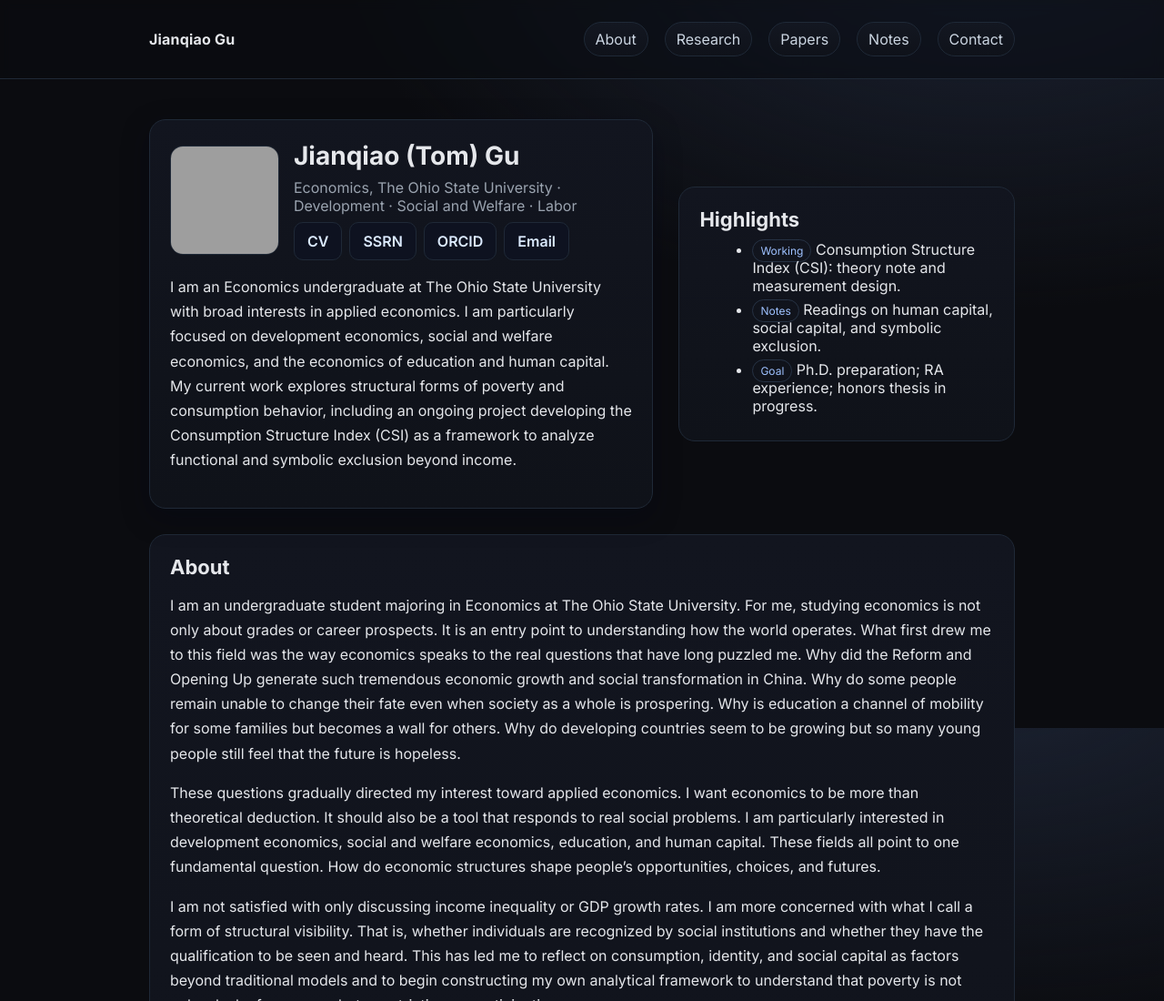
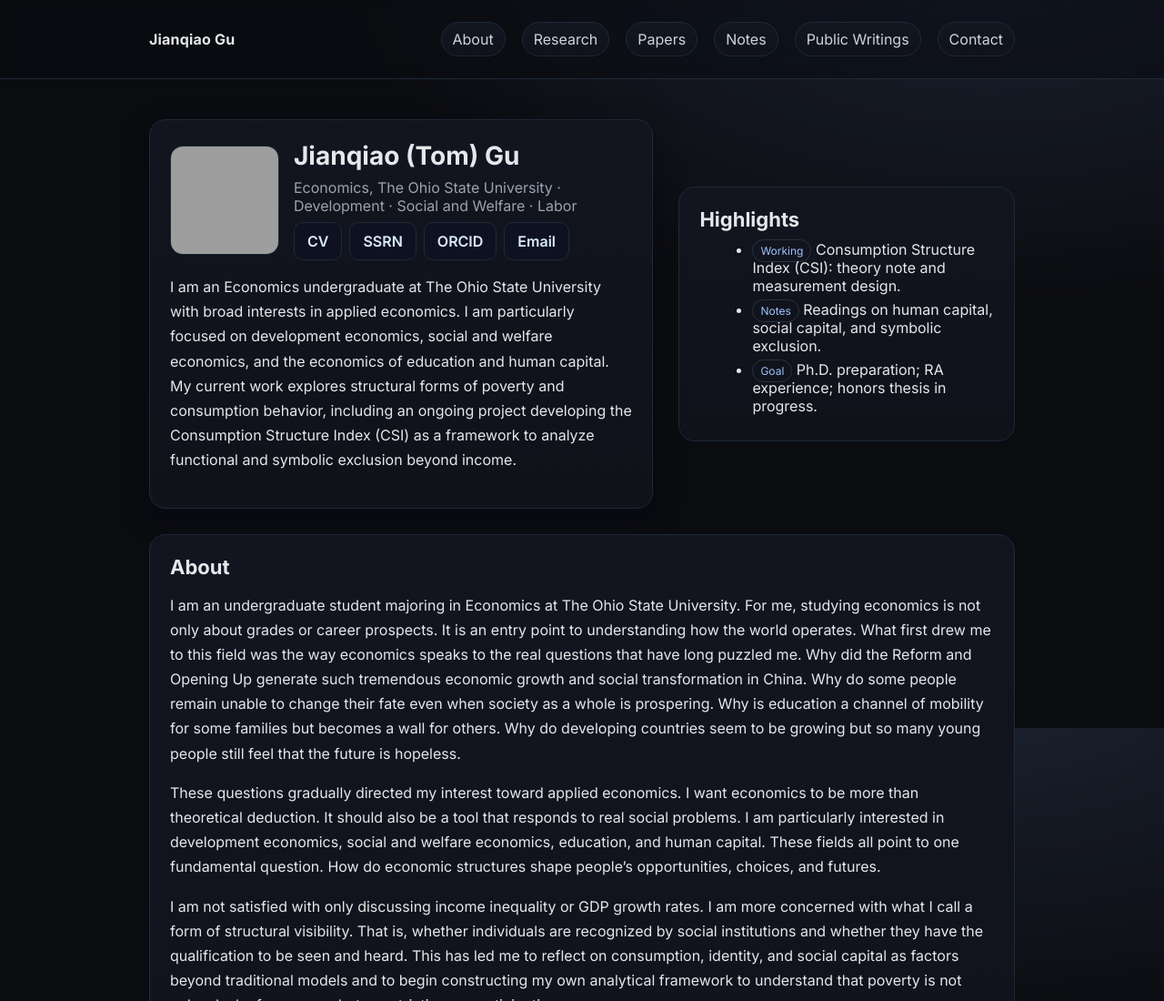
Before and after one commit to JianqiaoGu/JianqiaoGu.github.io, a plain HTML site: page index.html in a window 1280 px wide. Shown: the top 1100 px of the page at 91% size. Drawn offline with Linux system fonts and the light colour scheme; grey boxes are pictures that could not be loaded.

Commit message:
Add link to Public Writings in navigation

```diff
--- a/index.html
+++ b/index.html
@@ -62,6 +62,7 @@
         <a class="pill" href="#research">Research</a>
         <a class="pill" href="#papers">Papers</a>
         <a class="pill" href="#teaching">Notes</a>
+        <a class="pill" href="/Econ-Notes-and-Essays/" target="_blank" rel="noopener">Public Writings</a>
         <a class="pill" href="#contact">Contact</a>
       </div>
     </nav>
```
